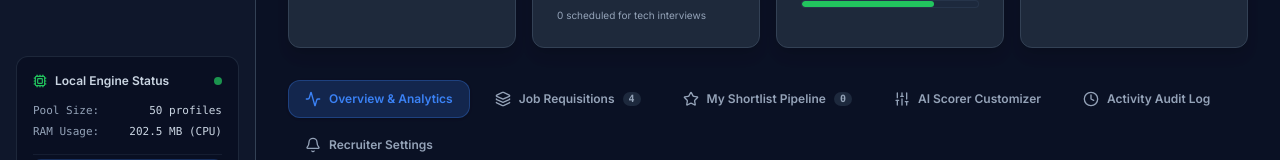
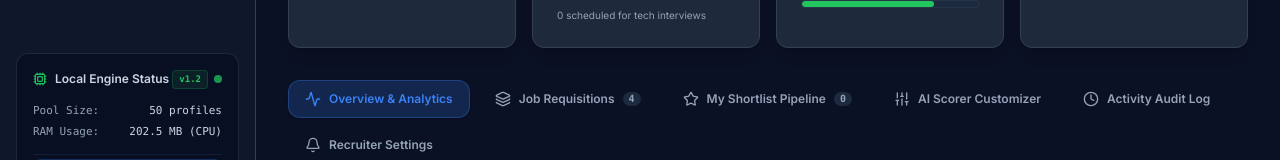
Before and after one commit to veereshovelab/Hybrid-AI-Candidate-Ranking-System, a Next.js app in the folder frontend/: page /profile in a window 1280 px wide. Shown: the part 576-736 px from the top of the page. Built offline with nearby package versions, Linux system fonts and the light colour scheme.

Commit message:
feat(sidebar): add engine version badge v1.2 to local engine status widget

```diff
--- a/frontend/src/components/layout/sidebar.jsx
+++ b/frontend/src/components/layout/sidebar.jsx
@@ -244,7 +244,10 @@ export function Sidebar() {
             <Cpu className="h-3.5 w-3.5 text-success" />
             <span>Local Engine Status</span>
           </div>
-          <span className="h-2 w-2 rounded-full bg-success animate-pulse inline-block"></span>
+          <div className="flex items-center gap-1.5">
+            <span className="text-[9px] font-mono font-bold text-success bg-success/10 px-1.5 py-0.5 rounded border border-success/20">v1.2</span>
+            <span className="h-2 w-2 rounded-full bg-success animate-pulse inline-block"></span>
+          </div>
         </div>
 
         <div className="space-y-1 text-[11px] text-muted-foreground font-mono">
```
